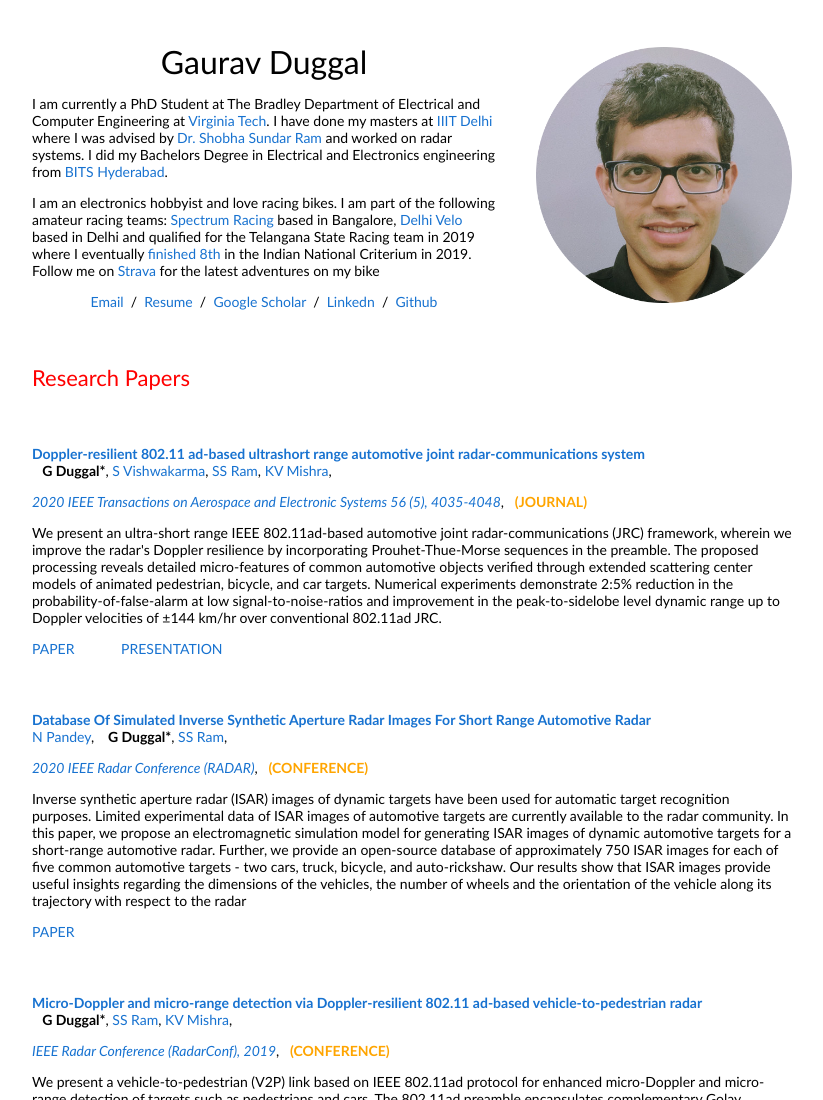
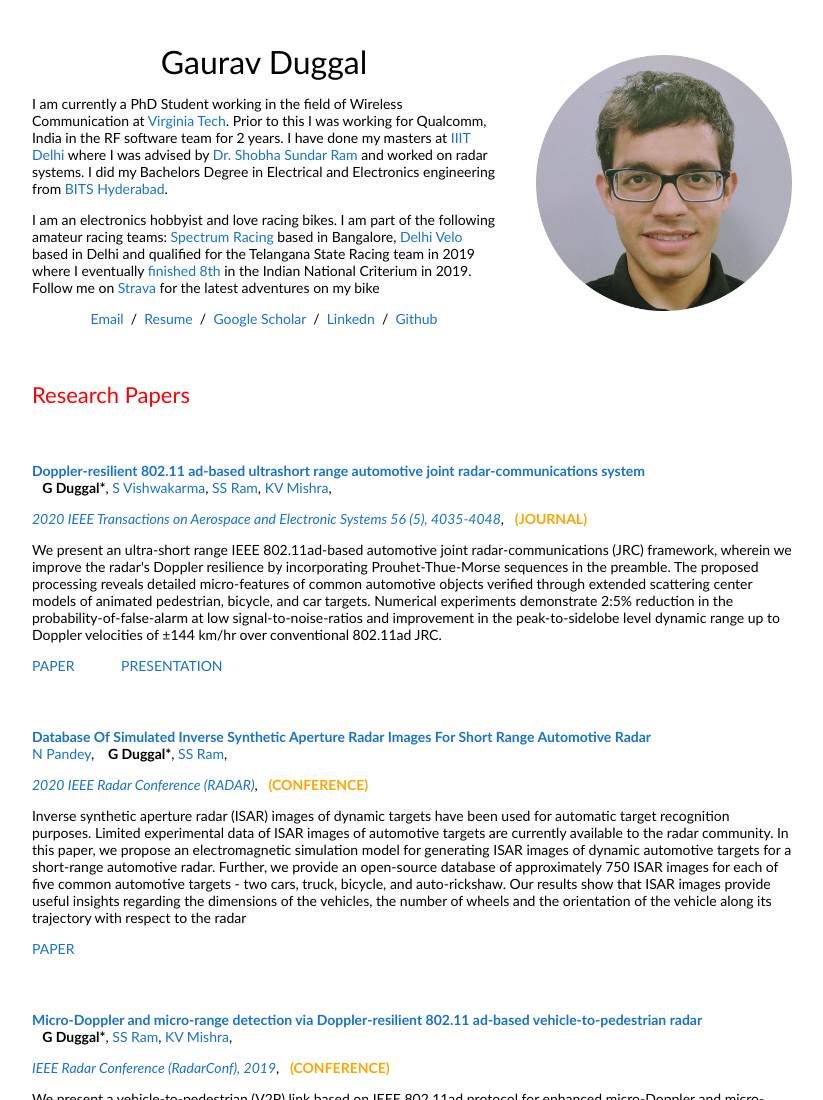
Before and after one commit to gauravduggal/gauravduggal.github.io, a plain HTML site: page index.html in a window 1280 px wide. Shown: the top 1100 px of the page, without its empty margins (228-1051 px from the left). Drawn offline with Linux system fonts and the light colour scheme.

Commit message:
Added youtube channel and updated introduction

```diff
--- a/index.html
+++ b/index.html
@@ -20,7 +20,7 @@
               <p style="text-align:center">
                 <name>Gaurav Duggal</name>
               </p>
-              <p>I am currently a PhD Student at The Bradley Department of Electrical and Computer Engineering at <a href="https://ece.vt.edu/">Virginia Tech</a>. I have done my masters at <a href="https://www.iiitd.ac.in/">IIIT Delhi</a> where I was advised by <a href="https://www.iiitd.ac.in/shobha">Dr. Shobha Sundar Ram</a> and worked on radar systems. I did my Bachelors Degree in Electrical and Electronics engineering from <a href="https://www.bits-pilani.ac.in/hyderabad/">BITS Hyderabad</a>.</p>
+              <p>I am currently a PhD Student working in the field of Wireless Communication at <a href="https://ece.vt.edu/">Virginia Tech</a>. Prior to this I was working for Qualcomm, India in the RF software team for 2 years. I have done my masters at <a href="https://www.iiitd.ac.in/">IIIT Delhi</a> where I was advised by <a href="https://www.iiitd.ac.in/shobha">Dr. Shobha Sundar Ram</a> and worked on radar systems. I did my Bachelors Degree in Electrical and Electronics engineering from <a href="https://www.bits-pilani.ac.in/hyderabad/">BITS Hyderabad</a>.</p>
 			  <p>I am an electronics hobbyist and love racing bikes. I am part of the following amateur racing teams: <a href="https://www.facebook.com/spectrumracing">Spectrum Racing</a> based in Bangalore, <a href="https://www.instagram.com/delhivelo/?utm_medium=copy_link">Delhi Velo</a> based in Delhi and qualified for the Telangana State Racing team in 2019 where I eventually <a href="https://www.strava.com/activities/2867997823">finished 8th</a> in the Indian National Criterium in 2019. Follow me on <a href="https://www.strava.com/athletes/3352010">Strava</a> for the latest adventures on my bike</p>
               <p style="text-align:center">
                 <a href="mailto: gduggal@vt.edu">Email</a> &nbsp/&nbsp
```
